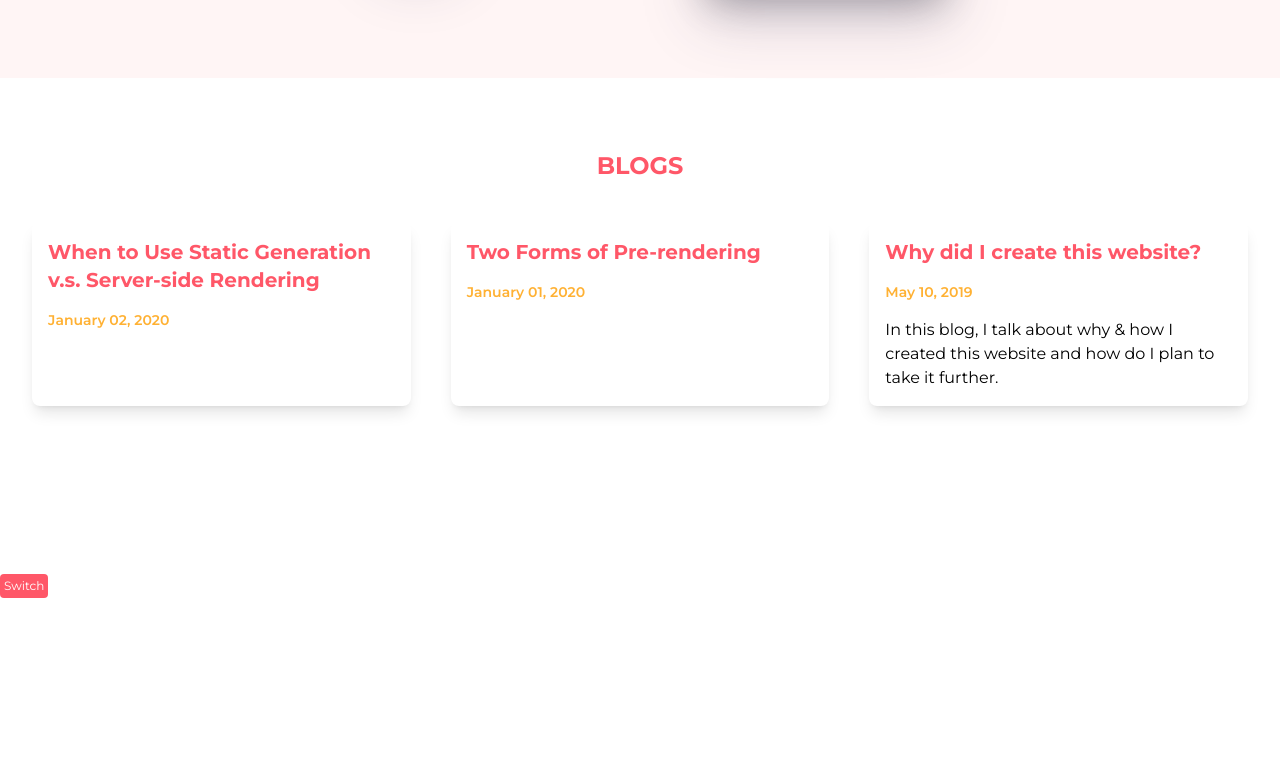
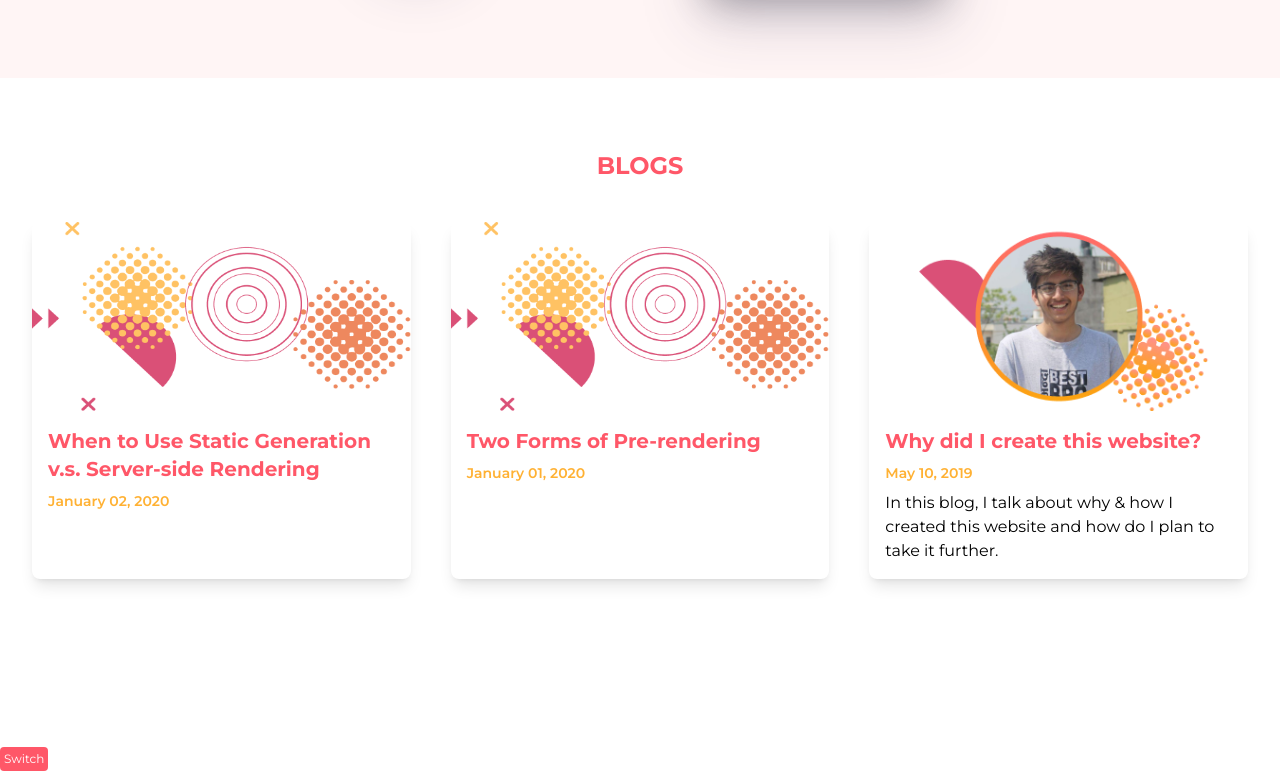
Before and after one commit to prashantacharya/bigomega-v2, a Next.js app: page / in a window 1280 px wide. Shown: the part 1925-2696 px from the top of the page. Before the commit the page ends 2523 px from the top, so only its background shows below. Built offline with nearby package versions, Linux system fonts and the light colour scheme.

Commit message:
Beautify blog cards

```diff
--- a/components/HomepageBlogList.tsx
+++ b/components/HomepageBlogList.tsx
@@ -1,3 +1,4 @@
+import Image from 'next/image';
 import Link from 'next/link';
 import { formattedBlogDate } from '../utils/date';
 
@@ -7,7 +8,6 @@ interface IHomePageBlogList {
 
 const HomePageBlogList = (props: IHomePageBlogList) => {
   const { blogs } = props;
-  console.log(blogs);
 
   return (
     <section className="bg-normal py-10">
@@ -22,16 +22,34 @@ const HomePageBlogList = (props: IHomePageBlogList) => {
               className="bg-normal dark:bg-section rounded-lg shadow-lg"
               key={blog.id}
             >
+              <div className="flex items-center justify-center">
+                {blog.thumbnail ? (
+                  <Image
+                    height="200"
+                    width="400"
+                    src={blog.thumbnail}
+                    alt={blog.title}
+                  />
+                ) : (
+                  <Image
+                    height="200"
+                    width="400"
+                    src="/blog-list-placeholder.png"
+                    alt=""
+                  />
+                )}
+              </div>
+
               <div className="p-4">
                 <Link href={`/blogs/${blog.id}`}>
-                  <h3 className="mb-4 text-xl text-primary-normal hover:text-primary-darker font-bold cursor-pointer">
+                  <h3 className="text-xl text-primary-normal hover:text-primary-darker font-bold cursor-pointer">
                     {blog.title}
                   </h3>
                 </Link>
-                <p className="text-sm text-secondary-normal font-semibold">
+                <p className="my-2 text-sm text-secondary-normal font-semibold">
                   {formattedBlogDate(blog.date)}
                 </p>
-                <p className="mt-4 dark:text-white">{blog?.subtitle}</p>
+                <p className="dark:text-white">{blog?.subtitle}</p>
               </div>
             </div>
           ))}
--- a/posts/about.md
+++ b/posts/about.md
@@ -3,6 +3,7 @@ title: "Why did I create this website?"
 subtitle: "In this blog, I talk about why & how I created this website and how do I plan to take it further."
 date: '2019-05-10'
 keywords: "blog, personal blog, life, technical blog"
+thumbnail: "/blogs/about/about.png"
 ---
 
 If you know me well, you probably already know that I write blogs quite often. Most of the times the blogs I write are technical blogs, other contents I write are rare and occassional. Inspired by **Dan Abramov**, I wanted to create a personal blog website like he has. That is the primary motivation for creating this website.
```
Also changed, not shown: styles/globals.css (+7 -0 lines), public/blog-list-placeholder.png (added), public/blogs/about/about.png (added).
